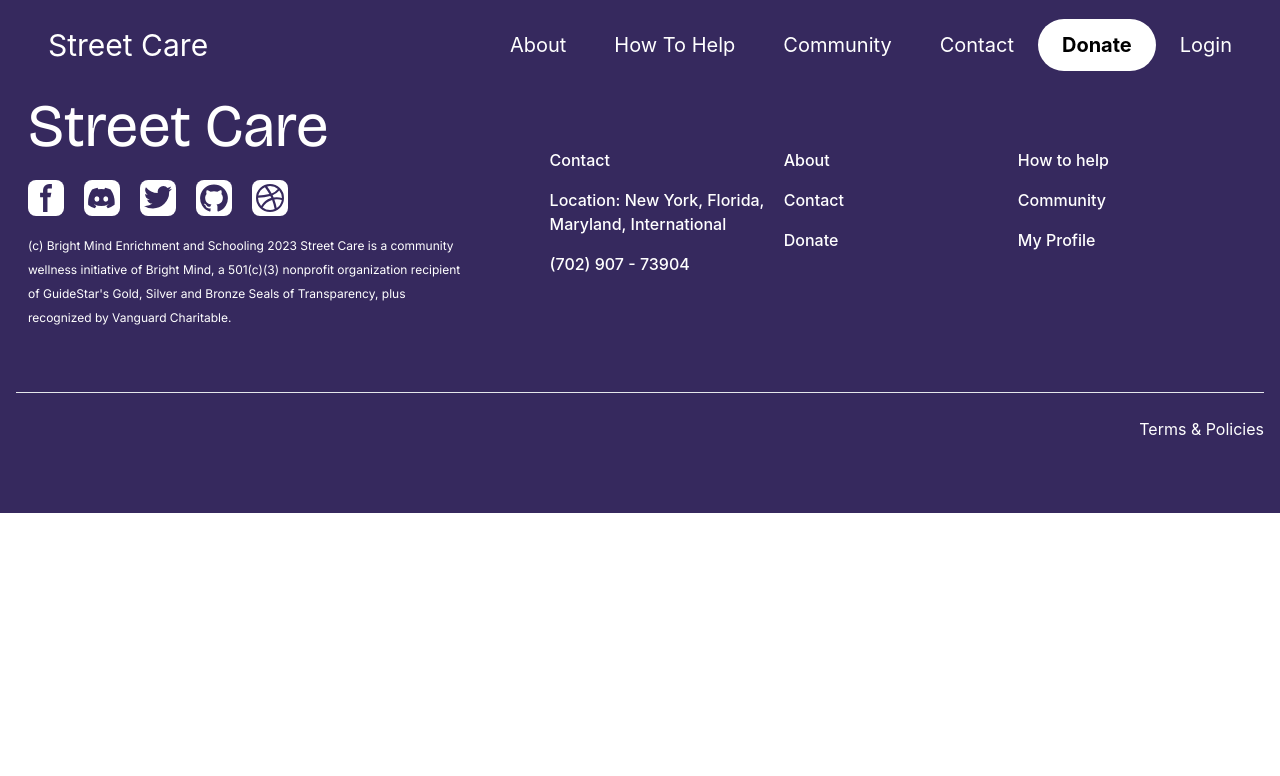
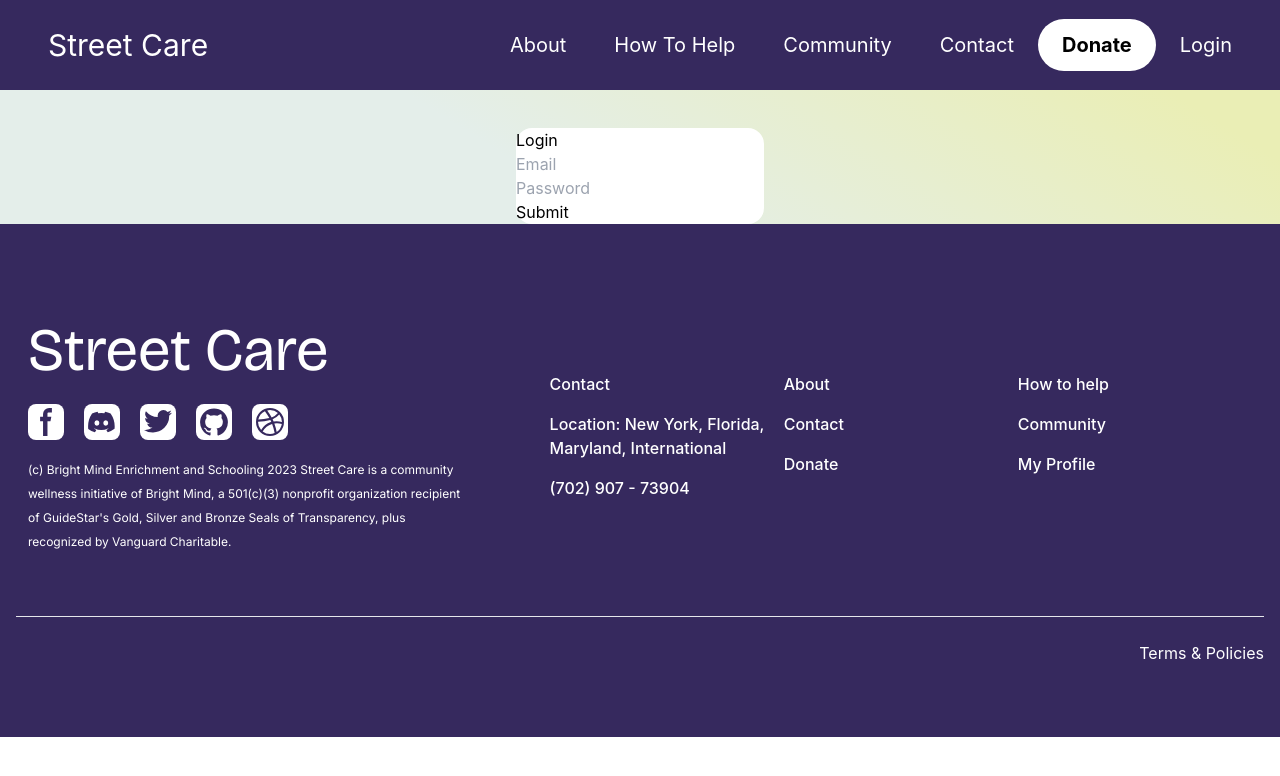
Before and after one commit to developerBME/street_care_webapp, a React (Create React App) app: page /login in a window 1280 px wide. Shown: the top 776 px of the page. Built offline with nearby package versions, Linux system fonts and the light colour scheme.

Commit message:
User Auth Integration Initial

```diff
--- a/package.json
+++ b/package.json
@@ -11,6 +11,7 @@
     "@testing-library/jest-dom": "^5.17.0",
     "@testing-library/react": "^13.4.0",
     "@testing-library/user-event": "^13.5.0",
+    "firebase": "^10.4.0",
     "gh-pages": "^6.0.0",
     "react": "^18.2.0",
     "react-dom": "^18.2.0",
--- a/src/App.js
+++ b/src/App.js
@@ -4,6 +4,7 @@ import Home from "./component/Home";
 import logo from "./logo.png";
 import NavBar from "./component/Navbar";
 import Footer from "./component/Footer";
+import Login from "./component/Login";
 
 function App() {
   return (
@@ -29,6 +30,7 @@ function App() {
         <NavBar />
         <Routes>
           <Route path="/" element={<Home />} />
+          <Route path="/login" element={<Login />} />
         </Routes>
         <Footer />
       </Router>
--- /dev/null
+++ b/src/component/Login.js
@@ -0,0 +1,102 @@
+import React, { useState } from "react";
+import { signInWithEmailAndPassword } from "firebase/auth";
+import { auth } from "./firebase"; // Importing the auth instance
+import { getAuth, signInWithPopup, GoogleAuthProvider } from "firebase/auth";
+
+// function GoogleAuth(props) {
+//   const [message, setMessage] = useState("");
+
+//   const handleGoogleLogin = () => {
+//     const auth = getAuth();
+//     const provider = new GoogleAuthProvider();
+
+//     signInWithPopup(auth, provider)
+//       .then((result) => {
+//         // Successful login
+//         setMessage("Successful login");
+//       })
+//       .catch((error) => {
+//         // Handle error
+//         setMessage("Login failure");
+//       });
+//   };
+
+//   return (
+//     <div style={props.style}>
+//       <button
+//         onClick={handleGoogleLogin}
+//         style={{
+//           background: "white",
+//           padding: "10px 15px",
+//           border: "none",
+//           borderRadius: "2px",
+//           boxShadow: "0px 2px 4px rgba(0, 0, 0, 0.25)",
+//           cursor: "pointer",
+//           display: "flex",
+//           alignItems: "center",
+//         }}
+//       >
+//         <img
+//           src="https://developers.google.com/identity/images/g-logo.png"
+//           alt="Google Logo"
+//           width="30"
+//           style={{ marginRight: "5px" }}
+//         />
+//         Sign in with Google
+//       </button>
+//       {message && <div>{message}</div>}
+//     </div>
+//   );
+// }
+
+function Login() {
+  const [email, setEmail] = useState("");
+  const [password, setPassword] = useState("");
+  const [error, setError] = useState(null);
+  const [loginSuccess, setLoginSuccess] = useState("");
+
+  const handleSubmit = async (e) => {
+    e.preventDefault();
+    try {
+      await signInWithEmailAndPassword(auth, email, password);
+      setLoginSuccess("Successfully logged in!");
+      setError(""); // Clearing out any existing error messages
+    } catch (error) {
+      setError(error.message);
+      setLoginSuccess(""); // Clearing out any success messages
+    }
+  };
+
+  return (
+    <div className="bg-gradient-to-tr from-[#E4EEEA] from-10% via-[#E4EEEA] via-60% to-[#EAEEB5] to-90% bg-fixed ">
+      <div className="relative flex flex-col items-center ">
+        <div className=" w-fit mx-2 lg:mx-40 mt-32 rounded-2xl bg-white text-black ">
+          <p>Login</p>
+          <form id="login" onSubmit={handleSubmit}>
+            <input
+              type="email"
+              id="email"
+              placeholder="Email"
+              onChange={(e) => setEmail(e.target.value)}
+            ></input>
+            <br></br>
+            <input
+              type="password"
+              id="password"
+              placeholder="Password"
+              onChange={(e) => setPassword(e.target.value)}
+            ></input>
+            <br></br>
+            <button type="submit">Submit</button>
+          </form>
+          {error && <p style={{ color: "red", marginTop: "15px" }}>{error}</p>}
+          {loginSuccess && (
+            <p style={{ color: "green", marginTop: "15px" }}>{loginSuccess}</p>
+          )}
+        </div>
+      </div>
+    </div>
+  );
+}
+
+export default Login;
--- /dev/null
+++ b/src/component/firebase.js
@@ -0,0 +1,32 @@
+// firebase.js
+
+import { initializeApp } from "firebase/app";
+import { getAuth } from "firebase/auth";
+
+// web app's Firebase configuration
+// const firebaseConfig = {
+//   apiKey: "BIzaSyCTQrVQKGfscSHnz-NAxsJh3pkeDKW-HCo",
+//   authDomain: "streetcare-d0f33.firebaseapp.com",
+//   databaseURL: "https://streetcare-d0f33.firebaseio.com",
+//   projectId: "streetcare-d0f33",
+//   storageBucket: "streetcare-d0f33.appspot.com",
+//   messagingSenderId: "223295299587",
+//   appId: "1:223295299587:web:10443d950f835b3da5ee36",
+//   measurementId: "G-D4CXKEDEQ6",
+// };
+const firebaseConfig = {
+  apiKey: "AIzaSyCTQrVQKGfscSHnz-NAxsJh3pkeDKW-HCo",
+  authDomain: "streetcare-d0f33.firebaseapp.com",
+  databaseURL: "https://streetcare-d0f33.firebaseio.com",
+  projectId: "streetcare-d0f33",
+  storageBucket: "streetcare-d0f33.appspot.com",
+  messagingSenderId: "223295299587",
+  appId: "1:223295299587:web:10443d950f835b3da5ee36",
+  measurementId: "G-D4CXKEDEQ6",
+};
+
+// Initialize Firebase
+const app = initializeApp(firebaseConfig);
+const auth = getAuth(app);
+
+export { auth };
```
Also changed, not shown: 2 other files (tests, documents, lock files or other folders).
